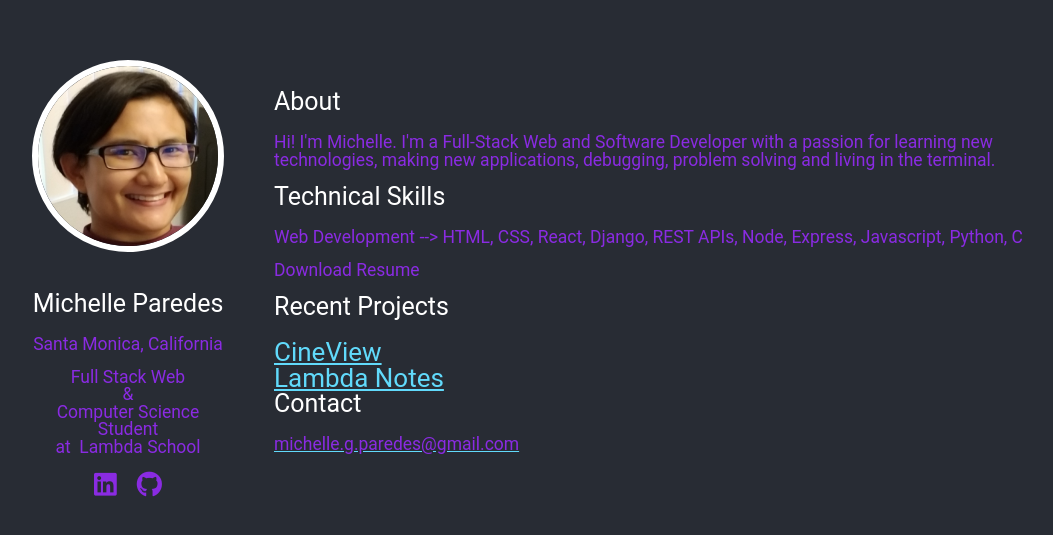
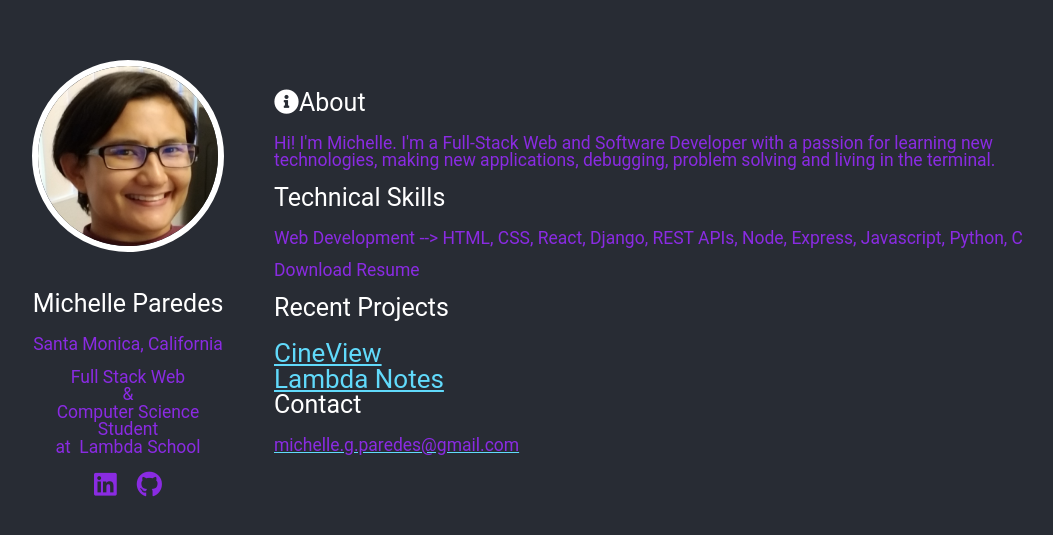
Before and after one commit to mparedes003/profile-page, a React (Create React App) app: page / in a window 1280 px wide. Shown: the part 221-756 px from the top of the page, without its empty margins (118-1171 px from the left). Built offline with nearby package versions, Linux system fonts and the light colour scheme.

Commit message:
Add fontawesome icon for About in App.js

```diff
--- a/src/App.js
+++ b/src/App.js
@@ -36,7 +36,10 @@ function App() {
           </a>
         </div>
         <div className="profile-body">
-          <h3>About</h3>
+          <h3>
+            <i class="fas fa-info-circle" />
+            About
+          </h3>
           <p>
             Hi! I'm Michelle. I'm a Full-Stack Web and Software Developer with a
             passion for learning new technologies, making new applications,
```
